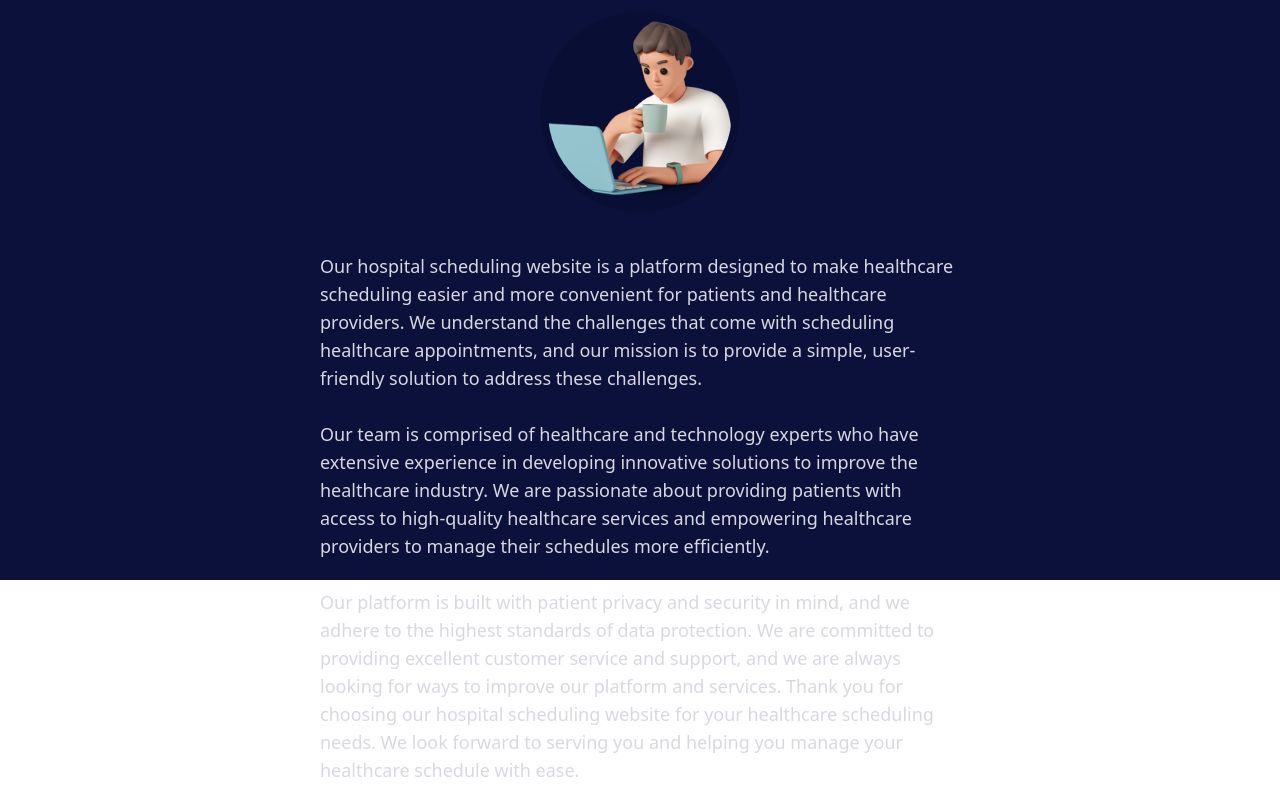
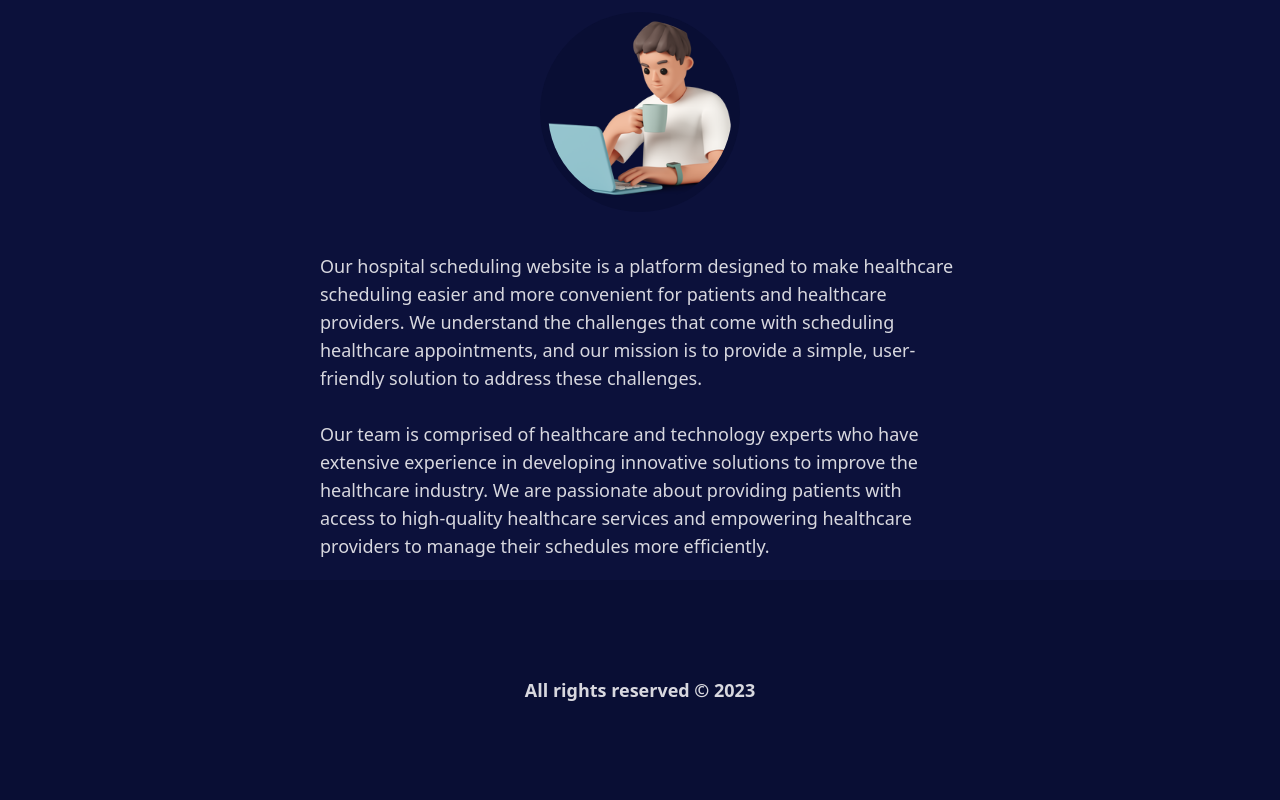
Before and after one commit to kobekobe0/ClinicScheduler, a React (Vite) app in the folder client/: page / in a window 1280 px wide. Shown: the part 2976-3776 px from the top of the page. Built offline with nearby package versions, Linux system fonts and the light colour scheme; no server answers.

Commit message:
Finished footer

```diff
--- a/client/src/pages/Landing.jsx
+++ b/client/src/pages/Landing.jsx
@@ -238,6 +238,14 @@ function Landing() {
                     </div>
                 </div>
             </div>
+            {/*footer*/}
+            <div className="h-fit w-full justify-center flex text-white bg-dominant">
+                <div className="p-24">
+                    <h5 className="text-lg font-semibold">
+                        All rights reserved © 2023
+                    </h5>
+                </div>
+            </div>
         </div>
     )
 }
```
